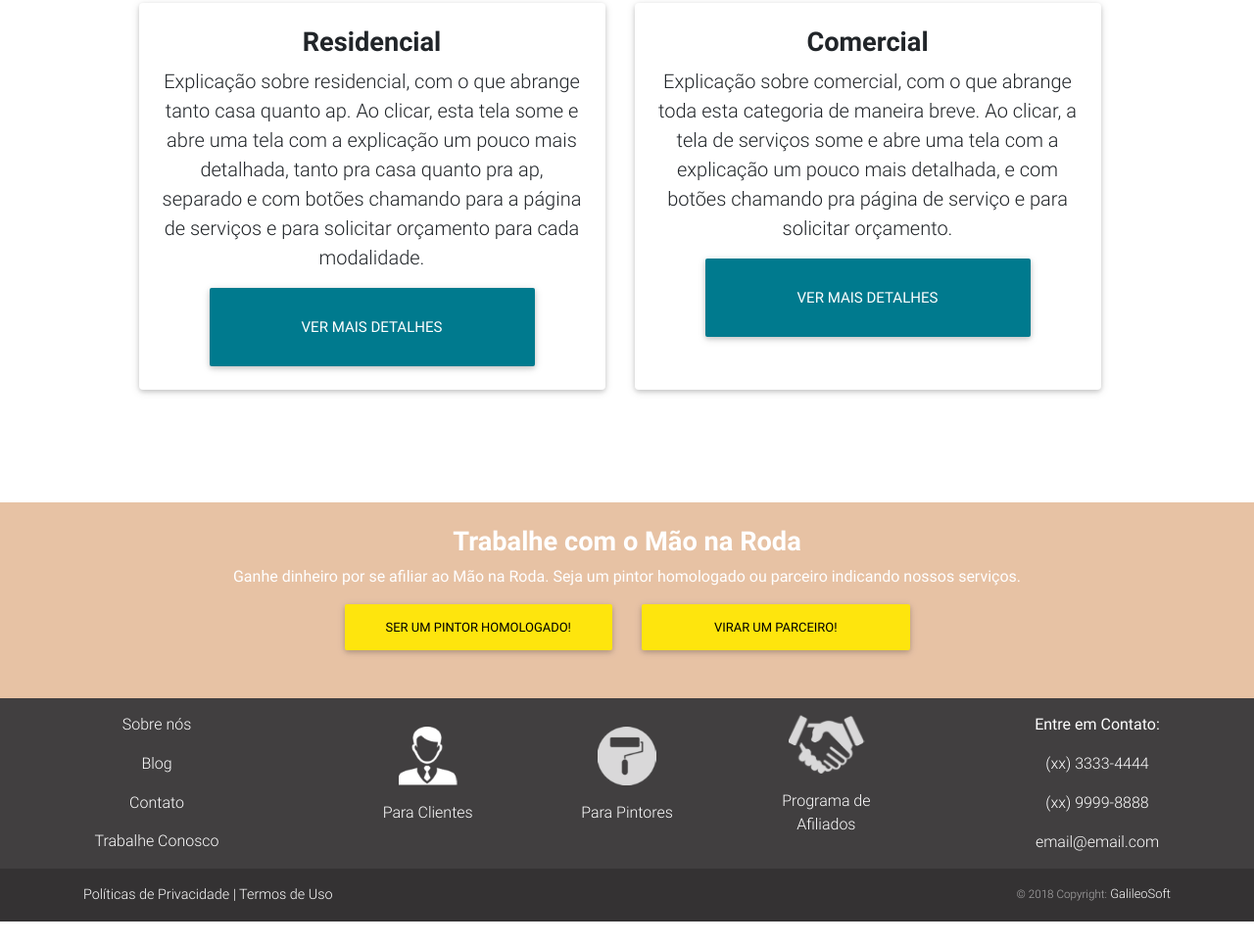
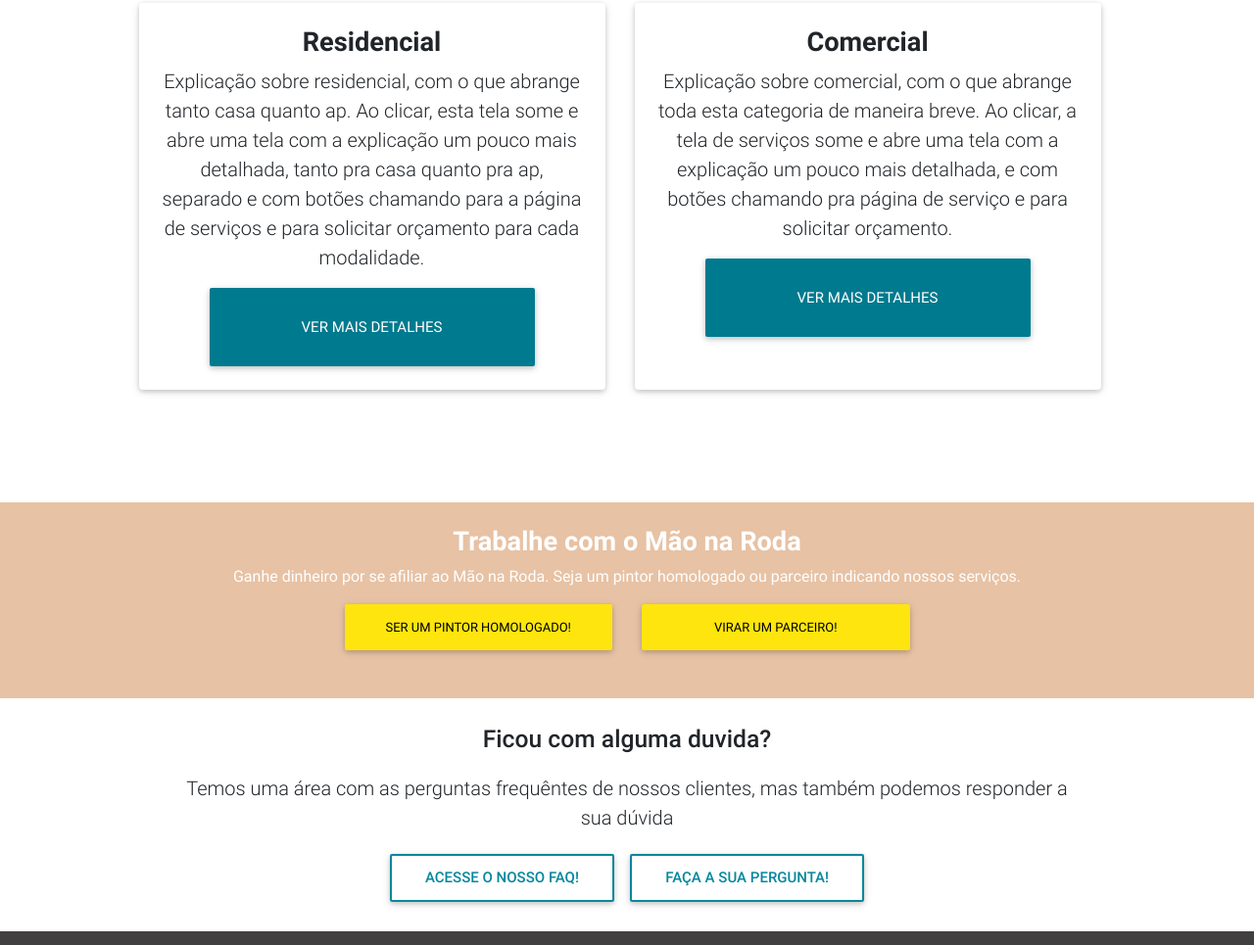
Before and after one commit to gspalmeida/site-maonaroda, a plain HTML site: page index.html in a window 1280 px wide. Shown: the part 1835-2800 px from the top of the page at 98% size. Before the commit the page ends 2776 px from the top, so only its background shows below. Drawn offline with Linux system fonts and the light colour scheme.

Commit message:
-Adição da sessão de FAQ no home que eu havia esqueciddo -Adição dos includes das modais nas outras páginas

```diff
--- a/css/style.css
+++ b/css/style.css
@@ -164,6 +164,11 @@
   border: 2px solid #5e5e5e!important;
   background-color: transparent!important;
   color: #5e5e5e!important;
+}
+.btn-outline-azul-claro{
+  border: 2px solid #06879c!important;
+  background-color: transparent!important;
+  color: #06879c!important;
 }
 .bg-color-azul-escuro{
   background-color: #004E5B;
--- a/index.html
+++ b/index.html
@@ -321,6 +321,26 @@
       </div>
     </div>
   </section>
+  <section class="container text-center my-4" id="home-faq">
+    <div class="row">
+        <div class="col">
+            <p class="h4-responsive fw-500"><span class="texto-maior">Ficou com alguma duvida?</span></p>
+        </div>
+    </div>
+    <div class="row">
+        <div class="col-12 col-sm-10 mx-sm-auto">
+            <p class="h5-responsive fw-300">
+                Temos uma área com as perguntas frequêntes de nossos clientes, mas também podemos responder a sua dúvida
+            </p>
+        </div>
+    </div>
+    <div class="row">
+        <div class="col">
+            <a data-toggle="modal" data-target="#modalFAQ" class="btn size-094rem btn-outline-azul-claro fw-500 waves-effect waves-light">Acesse o nosso FAQ!</a>
+            <a data-toggle="modal" data-target="#modalColetaLeadFAQ" class="btn size-094rem btn-outline-azul-claro fw-500 waves-effect waves-light">Faça a sua pergunta!</a>
+        </div>
+    </div>
+  </section>
 
   <section id="modais">
     <div data-include="modalGarantia100"></div>
```
Also changed, not shown: comoFunciona.html (+7 -0 lines), portifolio.html (+7 -0 lines), servicos.html (+5 -1 lines).
